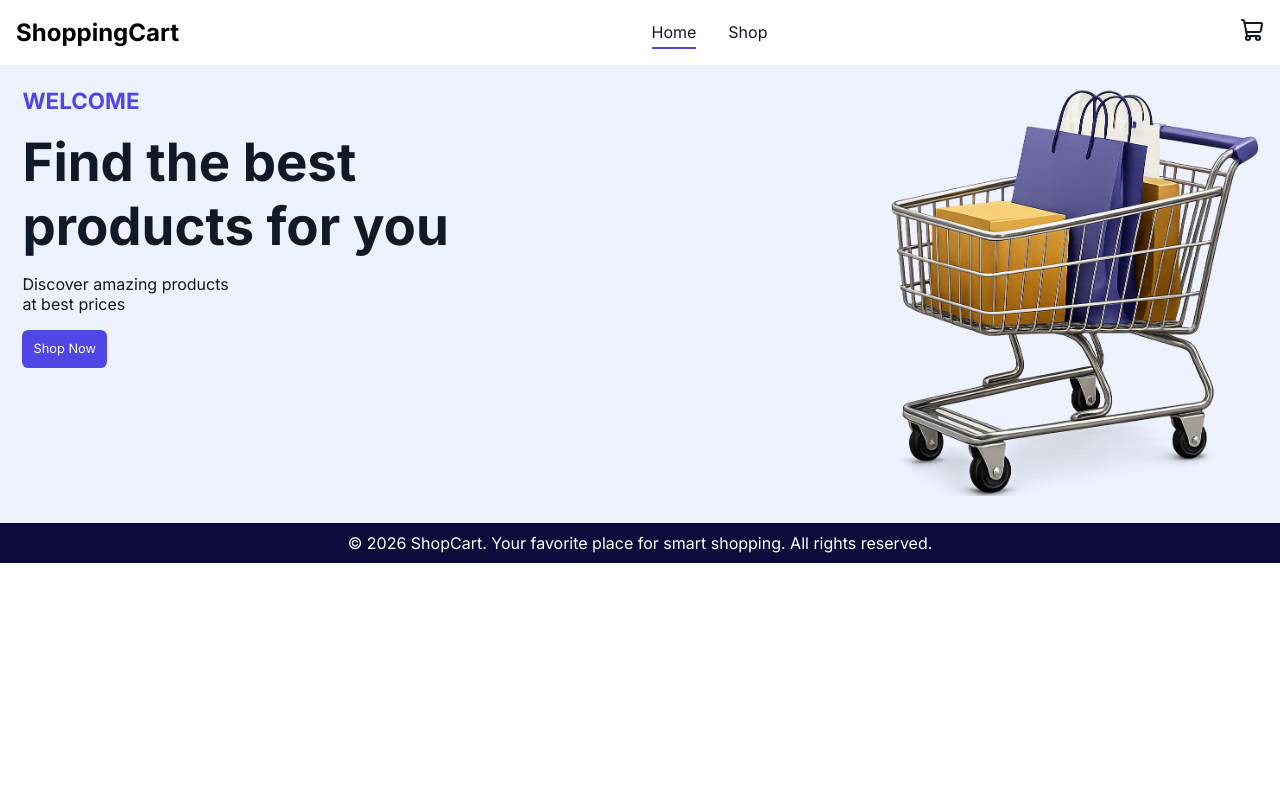
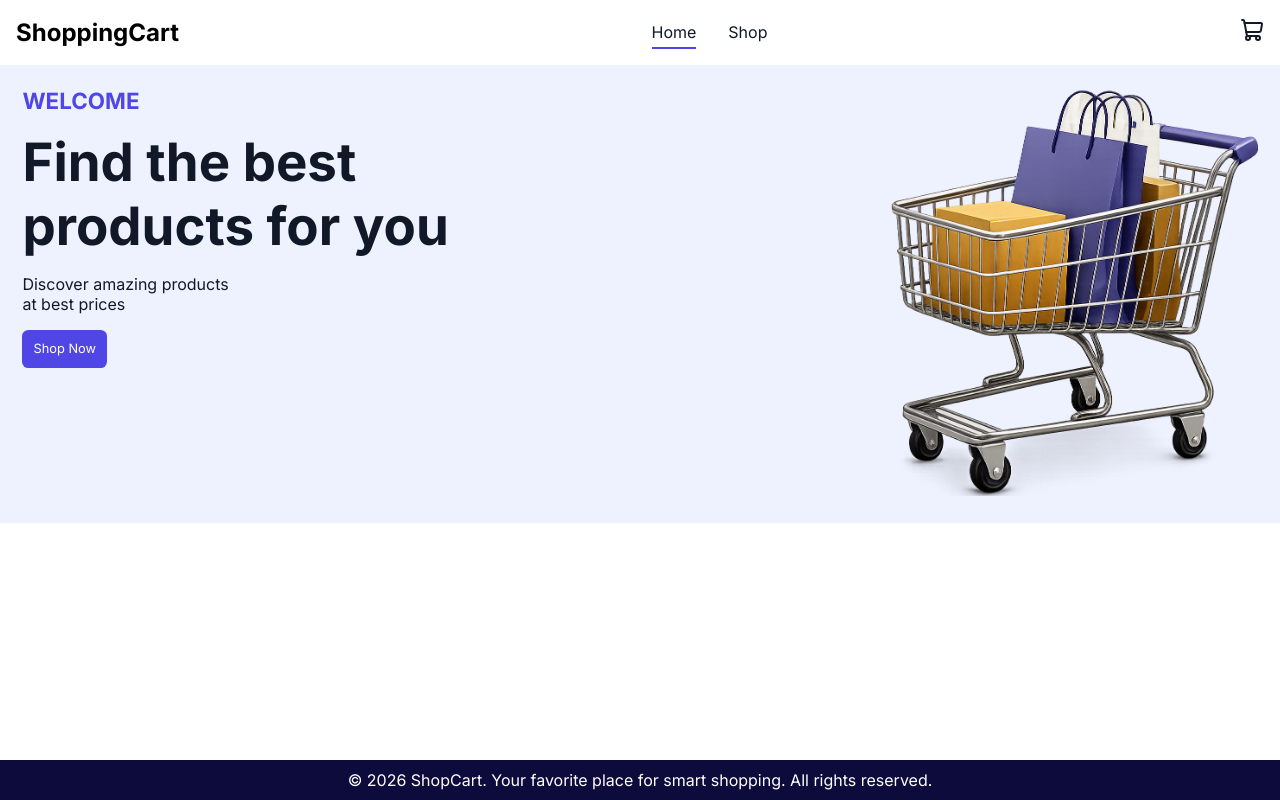
Before and after one commit to feddevv/top-shopping-cart, a React (Vite) app: page / in a window 1280 px wide. Built offline with nearby package versions, Linux system fonts and the light colour scheme.

Commit message:
style: enhance layout structure

```diff
--- a/src/index.css
+++ b/src/index.css
@@ -17,8 +17,23 @@
   box-sizing: border-box;
 }
 
+html,
+body,
+#root {
+  height: 100%;
+}
+
 body {
   font-family: 'Inter', system-ui, sans-serif;
+}
+
+#root {
+  display: flex;
+  flex-direction: column;
+}
+
+main {
+  flex: 1;
 }
 
 a {
```
